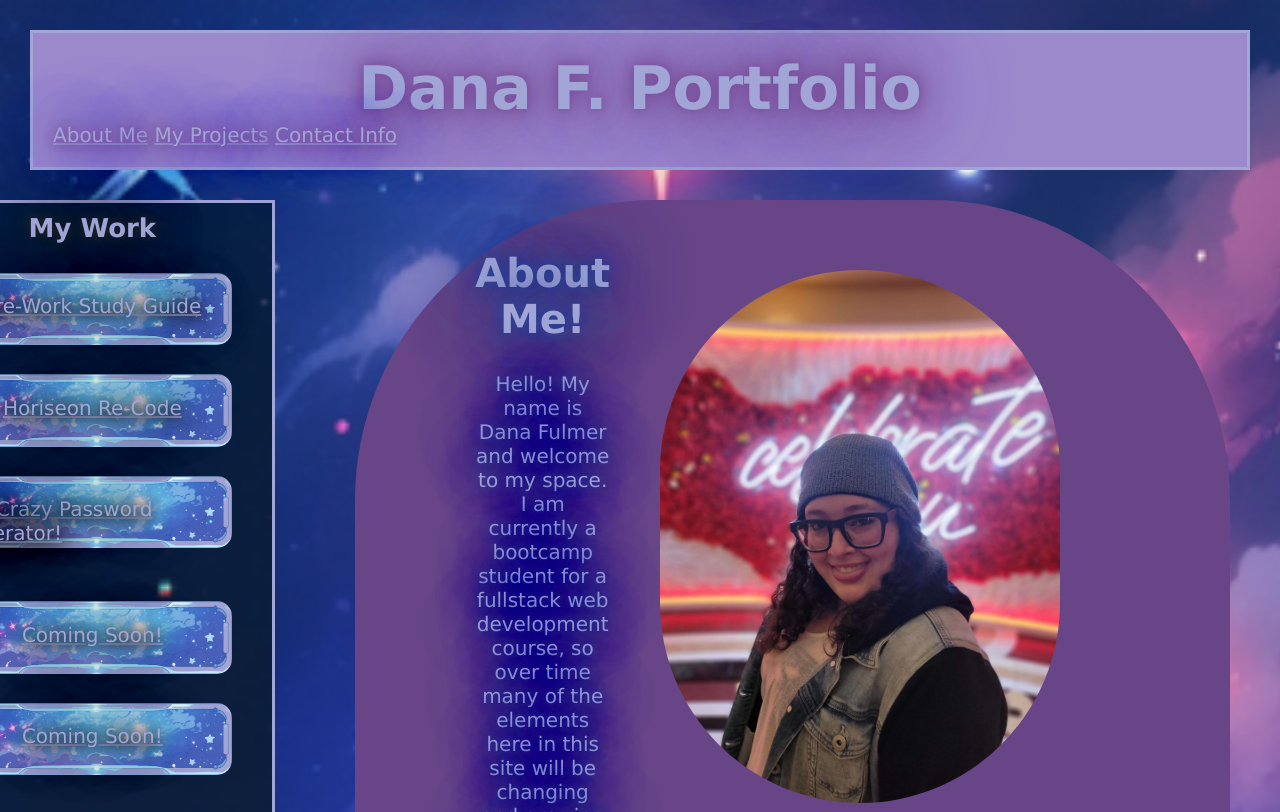
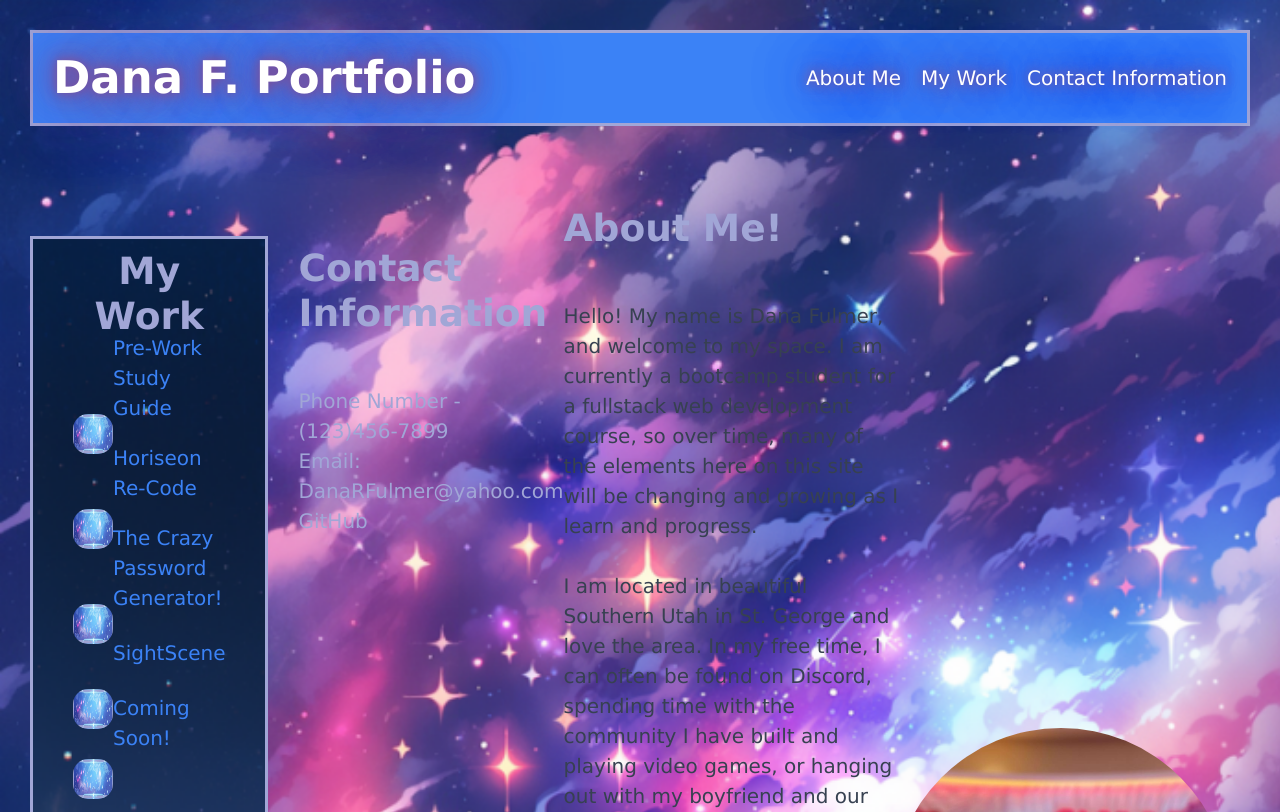
Before and after one commit to SikoticVinyl/DanaPortfolio, a plain HTML site: page index.html in a window 1280 px wide. Shown: the top 812 px of the page. Drawn offline with nearby package versions, Linux system fonts and the light colour scheme.

Commit message:
Re-styling with tailwind.

```diff
--- a/assets/CSS/style.css
+++ b/assets/CSS/style.css
@@ -121,21 +121,3 @@ aside h2{
     position: relative;
     bottom: 56px;
     }
-
-@media screen and (max-width:1200px) {
-    main {
-        flex: 1 2;
-    }
-}
-
-@media screen and (max-width:768px) {
-    main {
-        flex: 1 3;
-    }
-}
-
-@media screen and (max-width:320px) {
-    main {
-        flex: 1 2;
-    }
-}
--- a/index.html
+++ b/index.html
@@ -2,82 +2,79 @@
 <html>
 
 <head>
-    <Title>Dana's Portfolio</Title>
+    <title>Dana's Portfolio</title>
     <meta charset="UTF-8" />
     <link rel="stylesheet" href="./assets/CSS/style.css" />
+    <link href="https://cdn.jsdelivr.net/npm/tailwindcss@2.2.19/dist/tailwind.min.css" rel="stylesheet">
 </head>
 
-<body>
-    <header>
-        <h1 id="H1">Dana F. Portfolio</h1>
-        <nav class="nav">
-            <a href="#AboutMe">About Me</a>
-            <a href="#Projects">My Projects</a>
-            <a href="#ContactMe">Contact Info</a>
+<body class="bg-gray-100">
+    <header class="bg-blue-500 py-4">
+        <div class="container mx-auto flex flex-col md:flex-row justify-between items-center">
+            <h1 class="text-white text-3xl md:text-4xl font-bold mb-4 md:mb-0">Dana F. Portfolio</h1>
+            <nav class="flex flex-col md:flex-row space-y-4 md:space-y-0 md:space-x-4">
+                <a href="#AboutMe" class="text-white hover:underline">About Me</a>
+                <a href="#Projects" class="text-white hover:underline">My Work</a>
+                <a href="#ContactMe" class="text-white hover:underline">Contact Information</a>
             </nav>
+        </div>
+    </header>
+    <main class="container mx-auto py-8">
+        <!--About Me-->
+        <section class="flex flex-col md:flex-row items-center space-y-8 md:space-y-0 md:space-x-8" id="AboutMe">
+            <div class="md:w-1/2">
+                <h2 class="text-2xl md:text-3xl font-semibold mb-4">About Me!</h2>
+                <p class="text-gray-700">
+                    Hello! My name is Dana Fulmer, and welcome to my space. I am currently a bootcamp student for a fullstack web development course, so over time, many of the elements here on this site will be changing and growing as I learn and progress.
+                    <br><br>
+                    I am located in beautiful Southern Utah in St. George and love the area. In my free time, I can often be found on Discord, spending time with the community I have built and playing video games, or hanging out with my boyfriend and our animals (two dogs and two cats). We enjoy going bike riding when the weather is not too hot. Occasionally, I also stream on Twitch, and in the winter, I hit the mountains for some snowboarding.
+                    <br><br>
+                    Some of my more technical interests include AI and its growth. Specifically, I follow MidJourney and hope to possibly contribute to their efforts. I'm excited to see how our world will change with AI as it continues to evolve.
+                    <br><br>
+                    In a more professional setting, I am currently working for Morgan Stanley as a Digital Support CSR. I take phone calls and help people troubleshoot issues with their online login. I have a background in customer service and call centers, and I'm looking to apply what I'm learning in my web development course to improve things for the business and my fellow agents.
+                </p>
+            </div>
+            <!--Image of me-->
+            <div class="md:w-1/2">
+                <img id="me" src="./assets/Images/Dana.jpg" alt="Picture of Dana" class="w-full md:max-w-sm mx-auto">
+            </div>
+        </section>
+<!--Contact Info-->
+        <section class="mt-8" id="ContactMe">
+            <h2 class="text-2xl md:text-3xl font-semibold mb-4">Contact Information</h2>
+            <ul class="text-gray-700">
+                <li>Phone Number - (123)456-7899</li>
+                <li>Email: <a href="mailto:DanaRFulmer@yahoo.com">DanaRFulmer@yahoo.com</a></li>
+                <li><a href="https://github.com/SikoticVinyl">GitHub</a></li>
+            </ul>
+        </section>
 
-        <!--<p id="CI">Contact Info:</p>
-        <ul>
-            <li>Phone Number - (123)456-7899</li>
-            <li>Email
-                <a href="mailto:DanaRFulmer@yahoo.com">DanaRFulmer@yahoo.com</a>
+        <aside id="Projects" class="mt-8">
+            <h2 class="text-2xl md:text-3xl font-semibold mb-4">My Work</h2>
+            <ul class="space-y-4">
+                <li class="flex items-center">
+                    <img src="./assets/Images/ButtonIMG.png" alt="Stars and clouds button" class="w-8 h-8">
+                    <a class="btnwa text-blue-500 hover:underline" href="https://sikoticvinyl.github.io/prework-study-guide/">Pre-Work Study Guide</a>
                 </li>
-            <li>
-                <a href="https://github.com/SikoticVinyl">GitHub</a>
+                <li class="flex items-center">
+                    <img src="./assets/Images/ButtonIMG.png" alt="Stars and clouds button" class="w-8 h-8">
+                    <a class="btnwa text-blue-500 hover:underline" href="https://sikoticvinyl.github.io/AboutHoriseon/">Horiseon Re-Code</a>
                 </li>
-        </ul>-->
-    </header>
-<main class="glow">
-    <section class="aboutme">
-        <section>
-            <h2> About Me!</h2>
-            <p>
-                Hello! My name is Dana Fulmer and welcome to my space. I am currently a bootcamp student for a fullstack web development course, so over time many of the elements here in this site will be changing and growing as I grow!
-                <br>
-                <br>
-                I am located in beautiful Southern Utah in St. George, and love the area. In my free time I can often be found in discord spending time with the community I have grown and playing videogames, or with my boyfriend and my animals (I have two dogs and two cats) hanging out at home or out and about. We love going bike riding when the weather is not too hot!
-                Occasioanlly I also stream on twitch, and in the winter become a shredder on the mountains!
-                <br>
-                <br>
-                Some of my more technical interests include Ai and its growth. Specifically I follow MidJourney and hope to possibly help contribute to their efforts! I am excited to see how our world will change with Ai as it continues to grow.
-                <br>
-                <br>
-                In a more professional setting, I am currently working for Morgan Stanley as an Digital Support CSR; basically I take phone calls and help people troubleshoot issues with their online login issues.
-                I have quiet an extensive background in customer service as well as call centers and the tech they use.
-                I am hoping that what I am learning I can apply to those different areas in my workplace to improve things for the business and fellow agents as well.
-                </p>
-        </section>
-        <section>
-            <img id="me" src="./assets/Images/Dana.jpg" alt="Picture of Dana">
-        </section>
-    </section>
-    <aside>
-        <h2>My Work</h2>
-        <ul>
-            <li>
-                <img src="./assets/Images/ButtonIMG.png" alt="Stars and clouds button" />
-                <a class="btnwa" href="https://sikoticvinyl.github.io/prework-study-guide/">Pre-Work Study Guide</a>
+                <li class="flex items-center">
+                    <img src="./assets/Images/ButtonIMG.png" alt="Stars and clouds button" class="w-8 h-8">
+                    <a class="btnwa text-blue-500 hover:underline" href="https://sikoticvinyl.github.io/TheCrazyPasswordGen/">The Crazy Password Generator!</a>
                 </li>
-            <li>
-                <img src="./assets/Images/ButtonIMG.png" alt="Stars and clouds button" />
-                <a class="btnwa" href="https://sikoticvinyl.github.io/AboutHoriseon/">Horiseon Re-Code</a>
+                <li class="flex items-center">
+                    <img src="./assets/Images/ButtonIMG.png" alt="Stars and clouds button" class="w-8 h-8">
+                    <a class="btnwa text-blue-500 hover:underline" href="https://nicholasmelo.github.io/SightScene/">SightScene</a>
                 </li>
-            <li>
-                <img src="./assets/Images/ButtonIMG.png" alt="Stars and clouds button" />
-                <a class="btnwa" href="https://sikoticvinyl.github.io/TheCrazyPasswordGen/">The Crazy Password Generator!</a>
-            </li>
-            <li>
-                <img src="./assets/Images/ButtonIMG.png" alt="Stars and clouds button" />
-                <a class="btnwa" href="">Coming Soon!</a>
-            </li>
-            <li>
-                <img src="./assets/Images/ButtonIMG.png" alt="Stars and clouds button" />
-                <a class="btnwa" href="">Coming Soon!</a>
+                <li class="flex items-center">
+                    <img src="./assets/Images/ButtonIMG.png" alt="Stars and clouds button" class="w-8 h-8">
+                    <a class="btnwa text-blue-500 hover:underline" href="#">Coming Soon!</a>
                 </li>
             </ul>
         </aside>
     </main>
-
 </body>
 
 </html>
```
Lines whose indentation alone changed are shown as unchanged.
